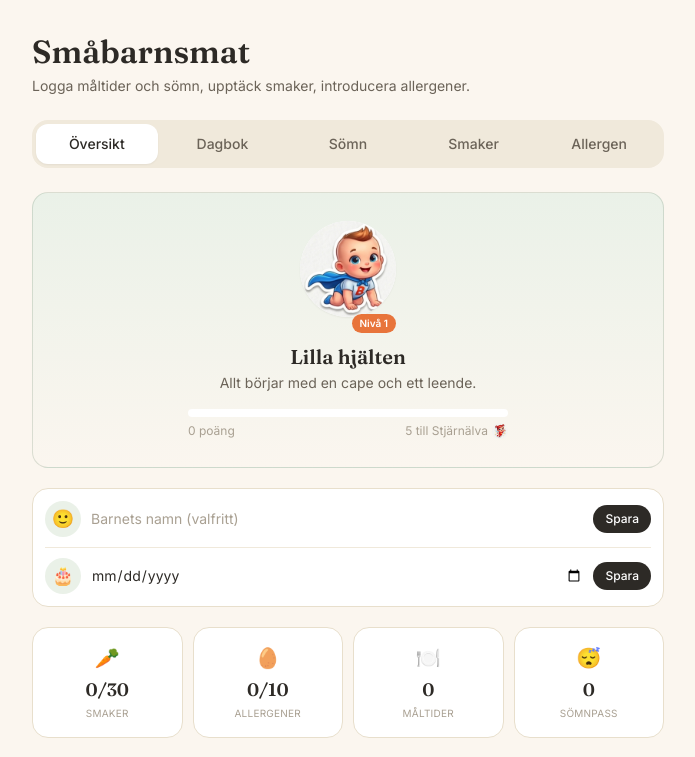
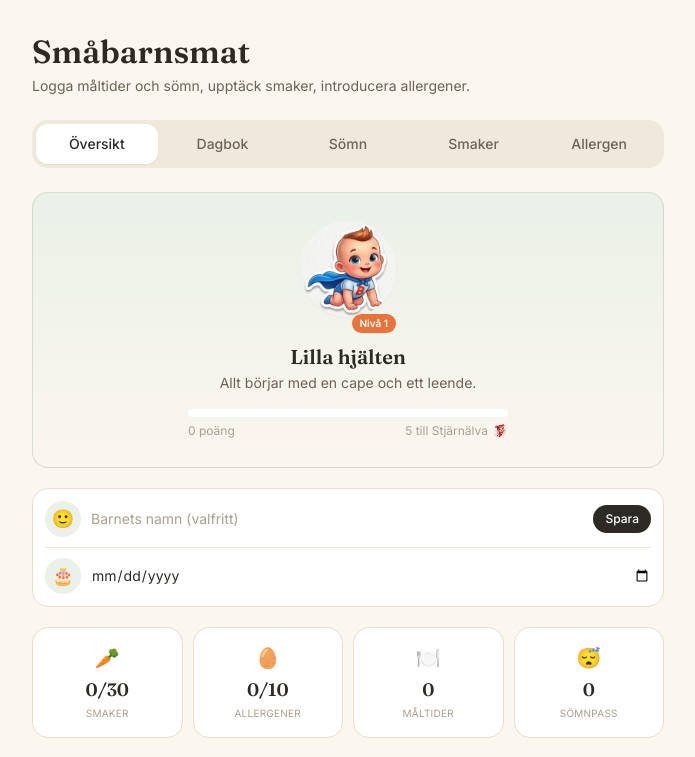
Before and after one commit to zingmarkoskar/Lilla-Tugg, a React (Vite) app: page / in a window 1280 px wide. Shown: the top 757 px of the page, without its empty margins (292-987 px from the left). Built offline with nearby package versions, Linux system fonts and the light colour scheme.

Commit message:
Fixa att födelsedatum inte gick att spara
Fältet hade en egen "Spara"-knapp direkt under namnets Spara-knapp,
vilket lätt ledde till att fel knapp klickades och datumet aldrig
sparades. Datumet sparas nu direkt när man väljer det, ingen knapp
behövs.

```diff
--- a/src/components/MatLogg.tsx
+++ b/src/components/MatLogg.tsx
@@ -345,7 +345,6 @@ function OversiktVy({
   somnloggar,
 }) {
   const [namnInput, setNamnInput] = useState(barnNamn);
-  const [fodelsedatumInput, setFodelsedatumInput] = useState(barnFodelsedatum);
   const { aktuell, nasta } = getNiva(poang);
 
   const idagISO = todayISO();
@@ -427,20 +426,14 @@ function OversiktVy({
           </span>
           <input
             type="date"
-            value={fodelsedatumInput}
-            onChange={(e) => setFodelsedatumInput(e.target.value)}
+            value={barnFodelsedatum}
+            onChange={(e) => setBarnFodelsedatum(e.target.value)}
             max={todayISO()}
             className="flex-1 min-w-0 max-w-full box-border appearance-none bg-transparent text-sm focus-visible:outline-none"
           />
           {alderIVeckor != null && (
             <span className="shrink-0 text-xs text-[#A9A092]">{formatAlder(alderIVeckor)}</span>
           )}
-          <button
-            onClick={() => setBarnFodelsedatum(fodelsedatumInput)}
-            className="shrink-0 text-xs font-medium bg-[#2D2A26] text-white px-3 py-1.5 rounded-full focus-visible:outline focus-visible:outline-2 focus-visible:outline-[#E8743B]"
-          >
-            Spara
-          </button>
         </div>
       </div>
 
```
